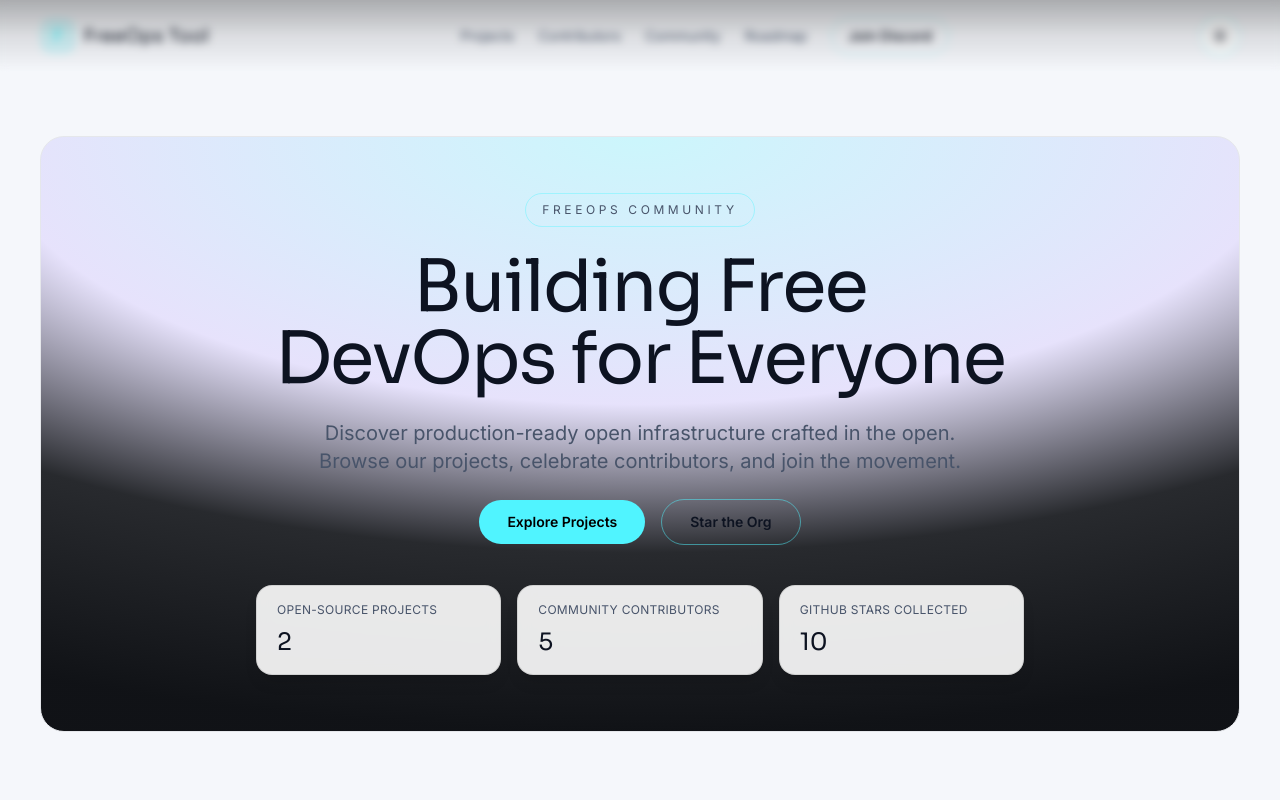
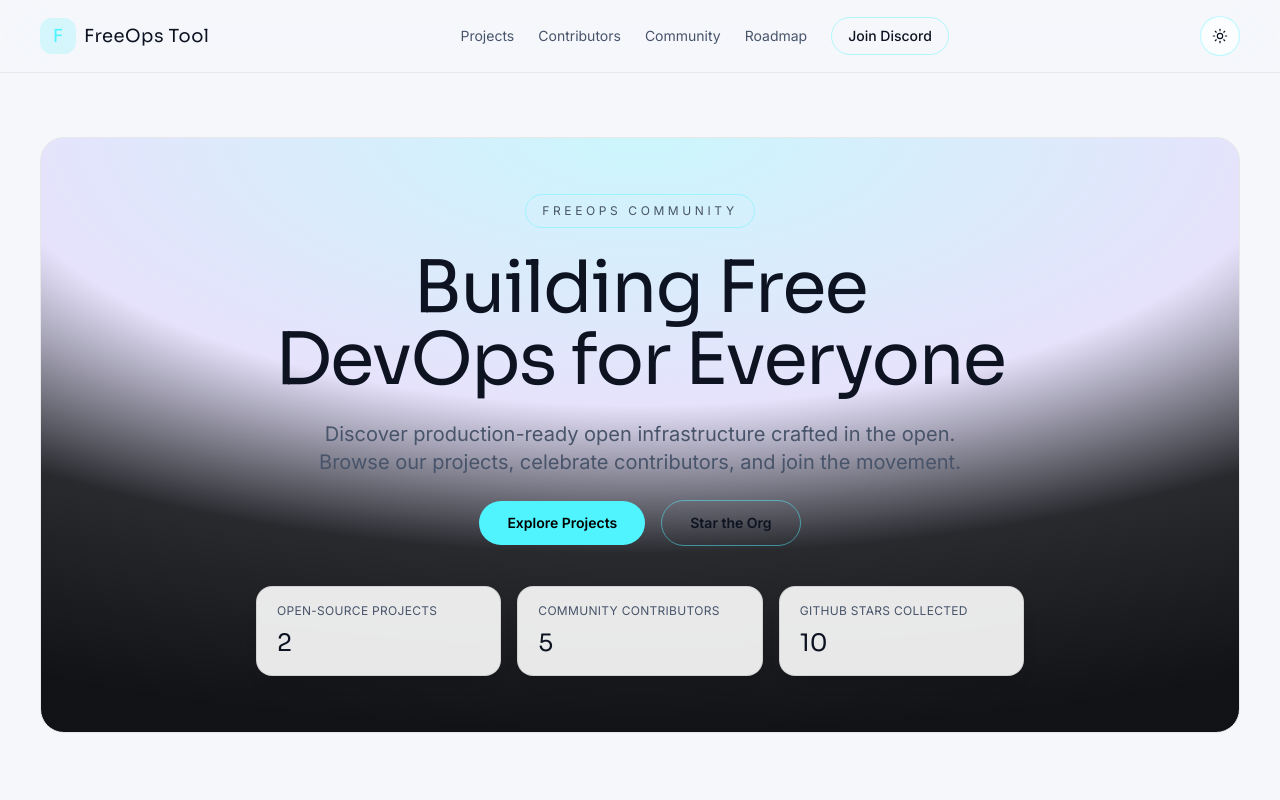
Before and after one commit to FreeOps-Tools/website, a Next.js app: page / in a window 1280 px wide. Shown: the top 800 px of the page. Built offline with nearby package versions, Linux system fonts and the light colour scheme.

Commit message:
feat: update UI

```diff
--- a/components/Navbar.tsx
+++ b/components/Navbar.tsx
@@ -10,8 +10,7 @@ const links = [
 
 export default function Navbar() {
   return (
-    <header className="sticky top-0 z-40">
-      <div className="pointer-events-none absolute inset-0 bg-gradient-to-b from-black/30 via-black/10 to-transparent backdrop-blur-sm" />
+    <header className="sticky top-0 z-40 border-b border-border/60 bg-base/90 backdrop-blur-xl">
       <div className="mx-auto flex max-w-7xl items-center justify-between px-6 py-4 md:px-10">
         <Link href="/" className="flex items-center gap-2 font-display text-lg tracking-wide text-text-primary">
           <span className="inline-flex h-9 w-9 items-center justify-center rounded-xl bg-accent-primary/20 text-accent-primary">
```
